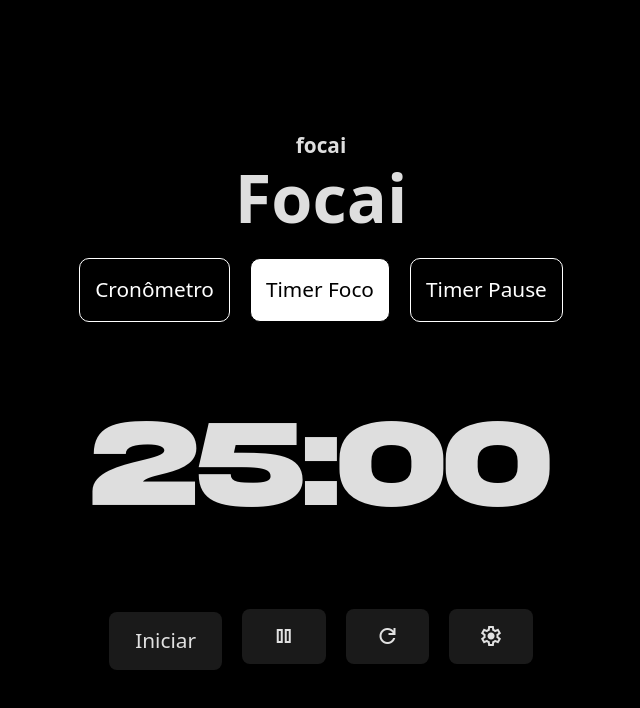
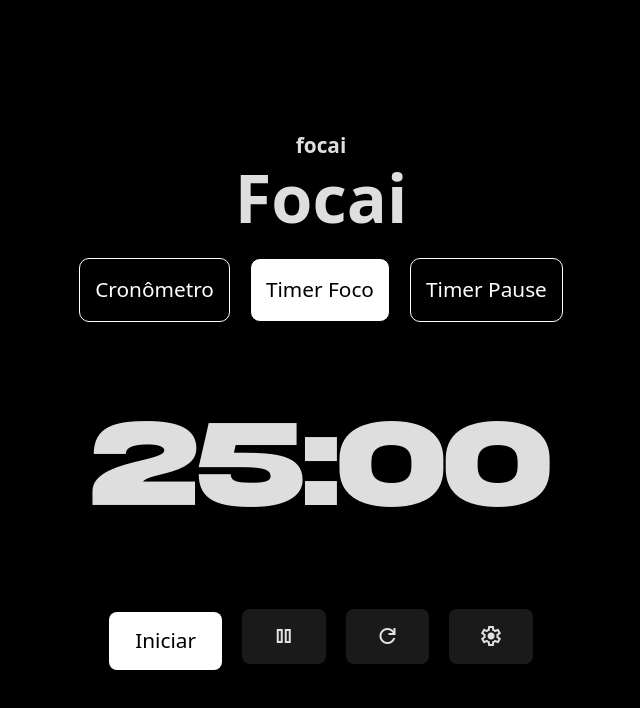
Before and after one commit to Breno2k/FocusFlow, a React (Vite) app: page /TimerFocus in a window 1280 px wide. Shown: the top 708 px of the page, without its empty margins (319-959 px from the left). Built offline with nearby package versions, Linux system fonts and the light colour scheme; a web font is replaced by a local one.

Commit message:
feat: button iniciar estilizado

```diff
--- a/src/components/Cronomentro.jsx
+++ b/src/components/Cronomentro.jsx
@@ -10,7 +10,7 @@ const Cronomentro = ({ horas, minutes, seconds, iniciar }) => {
         <div>
             {/* padStart faz com que seconds sem seja exibido com dois digitos */}
             <p className="timer_cro">{horas}:{String(minutes).padStart(2, '0')}:{String(seconds).padStart(2, '0')}</p>
-            <button onClick={iniciar}>Iniciar</button>
+            <button className="!bg-white text-black hover:!border-black" onClick={iniciar}>Iniciar</button>
             <button className="material-symbols-outlined" onClick={pausar}>pause</button>
             <button className="material-symbols-outlined" onClick={resetar}>refresh</button>
         </div>
--- a/src/components/Timer.jsx
+++ b/src/components/Timer.jsx
@@ -99,7 +99,7 @@ const Timer = ({
         <div>
             {/* padStart faz com que seconds sem seja exibido com dois digitos */}
             <p className="timer">{minutes}:{String(seconds).padStart(2, '0')}</p>
-            <button onClick={iniciar}>Iniciar</button>
+            <button className="!bg-white text-black hover:!border-black" onClick={iniciar}>Iniciar</button>
             <button className="material-symbols-outlined" onClick={pausar}>pause</button>
             <button className="material-symbols-outlined" onClick={resetar}>refresh</button>
 
```
